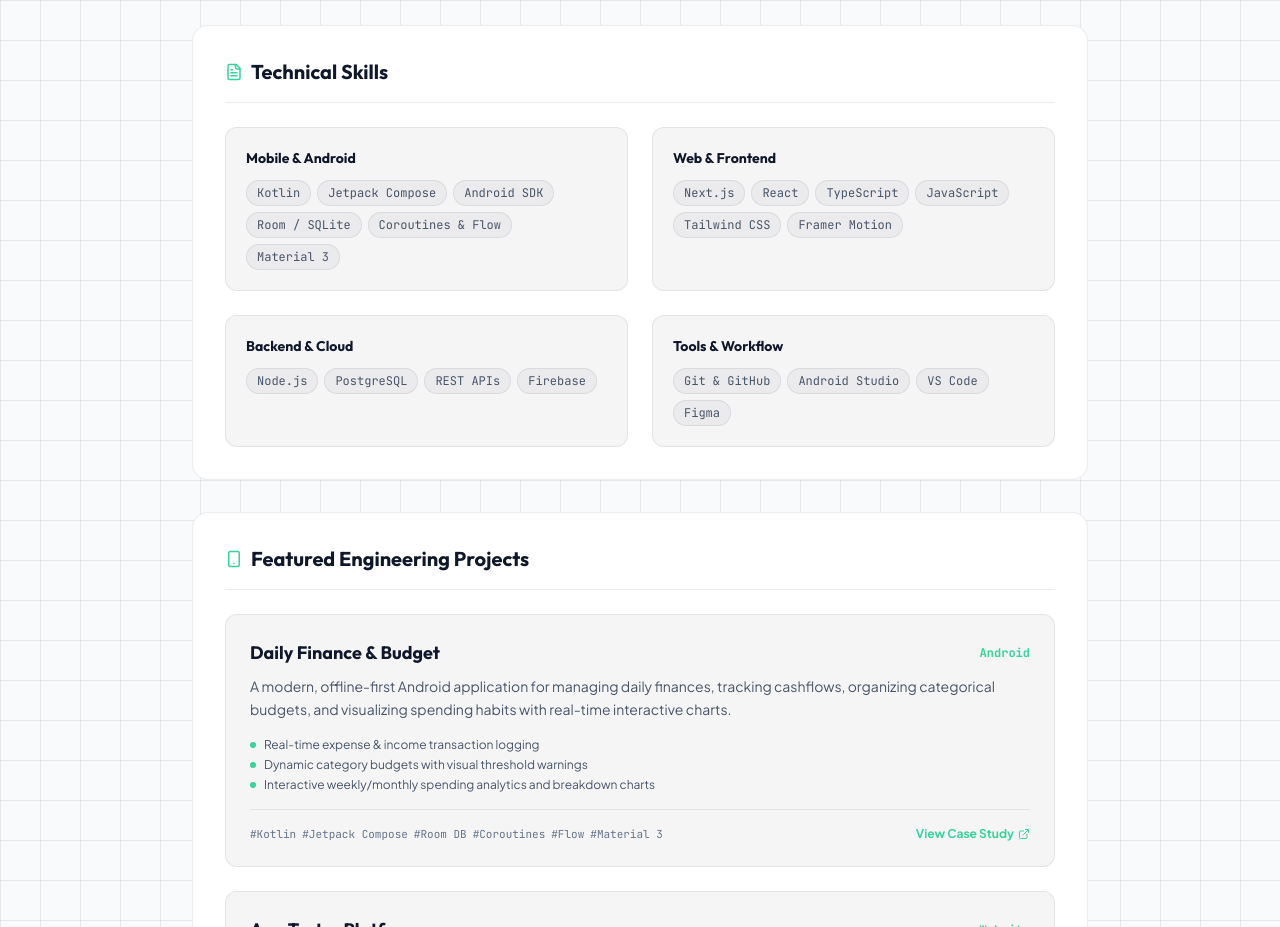
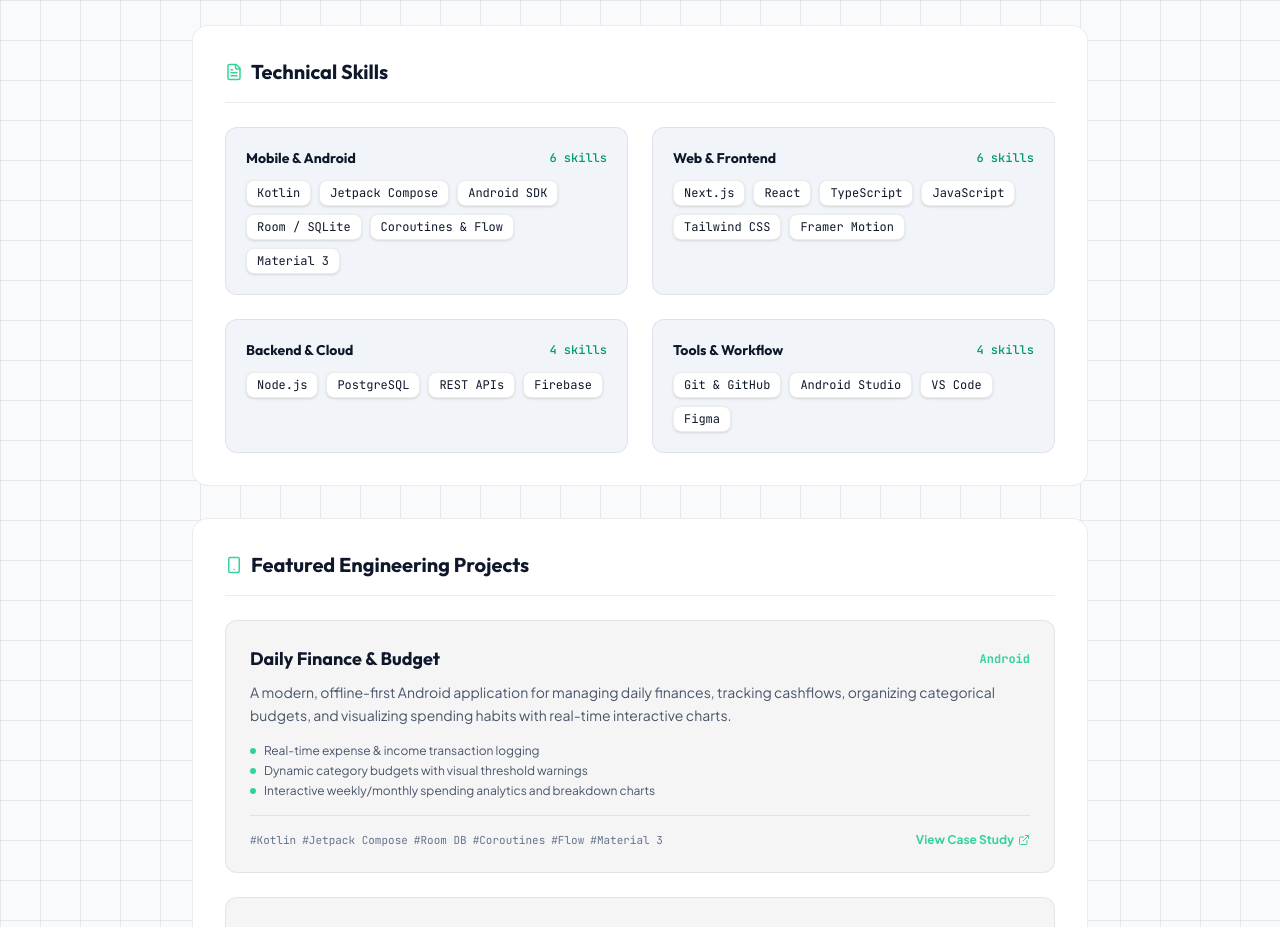
Before and after one commit to Subhan-Haider/my-prof, a Next.js app: page /resume in a window 1280 px wide. Shown: the part 840-1767 px from the top of the page. Built offline with nearby package versions, Linux system fonts and the light colour scheme.

Commit message:
feat: implement home page showcase and resume route

```diff
--- a/app/page.tsx
+++ b/app/page.tsx
@@ -846,23 +846,23 @@ export default function Home() {
                     href={repo.url}
                     target="_blank"
                     rel="noreferrer"
-                    className="group flex h-full flex-col justify-between rounded-2xl border border-white/[0.08] bg-[#0f111d]/70 p-5 backdrop-blur-md hover:border-[#34d399]/40 hover:bg-[#15192c]/80 transition-all"
+                    className="group flex h-full flex-col justify-between rounded-2xl border border-[var(--border-subtle)] bg-[var(--bg-surface)] p-5 backdrop-blur-md hover:border-[var(--border-active)] hover:shadow-md shadow-sm dark:shadow-none transition-all"
                   >
                     <div>
-                      <div className="flex items-center justify-between text-[#64748b] group-hover:text-white transition-colors">
+                      <div className="flex items-center justify-between text-[#64748b] group-hover:text-[var(--text-primary)] transition-colors">
                         <FolderGit2 size={16} />
                         <ArrowUpRight size={14} className="opacity-0 group-hover:opacity-100 transition-opacity" />
                       </div>
-                      <h4 className="mt-3 font-display font-bold text-white text-base truncate">
+                      <h4 className="mt-3 font-display font-bold text-[var(--text-primary)] text-base truncate">
                         {repo.name}
                       </h4>
-                      <p className="mt-2 text-xs text-[#94a3b8] line-clamp-2 leading-relaxed">
+                      <p className="mt-2 text-xs text-[var(--text-secondary)] line-clamp-2 leading-relaxed">
                         {repo.description || "Open source experiment and code shared on GitHub."}
                       </p>
                     </div>
 
-                    <div className="mt-6 flex items-center justify-between pt-4 border-t border-white/5 text-[11px] font-mono text-[#64748b]">
-                      <span className="text-[#34d399]">{repo.language || "Code"}</span>
+                    <div className="mt-6 flex items-center justify-between pt-4 border-t border-[var(--border-subtle)] text-[11px] font-mono text-[#64748b]">
+                      <span className="text-emerald-600 dark:text-[#34d399] font-medium">{repo.language || "Code"}</span>
                       <div className="flex items-center gap-3">
                         <span className="flex items-center gap-1">
                           <Star size={11} /> {repo.stars}
@@ -883,20 +883,20 @@ export default function Home() {
                     href="https://github.com/Subhan-Haider"
                     target="_blank"
                     rel="noreferrer"
-                    className="group flex h-full flex-col justify-between rounded-2xl border border-white/[0.08] bg-[#0f111d]/70 p-5 backdrop-blur-md hover:border-[#34d399]/40 transition-all"
+                    className="group flex h-full flex-col justify-between rounded-2xl border border-[var(--border-subtle)] bg-[var(--bg-surface)] p-5 backdrop-blur-md hover:border-[var(--border-active)] hover:shadow-md shadow-sm dark:shadow-none transition-all"
                   >
                     <div>
                       <div className="flex items-center justify-between text-[#64748b]">
                         <FolderGit2 size={16} />
                         <ArrowUpRight size={14} />
                       </div>
-                      <h4 className="mt-3 font-display font-bold text-white text-base">
+                      <h4 className="mt-3 font-display font-bold text-[var(--text-primary)] text-base">
                         {item.name}
                       </h4>
-                      <p className="mt-2 text-xs text-[#94a3b8] leading-relaxed">{item.desc}</p>
+                      <p className="mt-2 text-xs text-[var(--text-secondary)] leading-relaxed">{item.desc}</p>
                     </div>
-                    <div className="mt-6 flex items-center justify-between pt-4 border-t border-white/5 text-[11px] font-mono text-[#64748b]">
-                      <span className="text-[#34d399]">{item.lang}</span>
+                    <div className="mt-6 flex items-center justify-between pt-4 border-t border-[var(--border-subtle)] text-[11px] font-mono text-[#64748b]">
+                      <span className="text-emerald-600 dark:text-[#34d399] font-medium">{item.lang}</span>
                       <span>Open Source</span>
                     </div>
                   </a>
--- a/app/resume/page.tsx
+++ b/app/resume/page.tsx
@@ -135,16 +135,17 @@ export default function ResumePage() {
               {techCategories.map((cat) => (
                 <div
                   key={cat.category}
-                  className="rounded-xl border border-white/5 bg-white/[0.02] p-5"
+                  className="rounded-xl border border-[var(--border-subtle)] bg-[var(--bg-surface-elevated)] p-5"
                 >
-                  <h3 className="text-sm font-bold text-white font-display mb-3">
-                    {cat.category}
+                  <h3 className="text-sm font-bold text-[var(--text-primary)] font-display mb-3 flex items-center justify-between">
+                    <span>{cat.category}</span>
+                    <span className="text-xs font-mono text-emerald-600 dark:text-[#34d399] font-medium">{cat.items.length} skills</span>
                   </h3>
-                  <div className="flex flex-wrap gap-1.5">
+                  <div className="flex flex-wrap gap-2">
                     {cat.items.map((item) => (
                       <span
                         key={item.name}
-                        className="rounded-full border border-white/10 bg-white/5 px-2.5 py-1 text-xs font-mono text-[#cbd5e1]"
+                        className="rounded-lg border border-[var(--border-subtle)] bg-[var(--bg-surface)] px-2.5 py-1 text-xs font-mono text-[var(--text-primary)] shadow-sm"
                       >
                         {item.name}
                       </span>
```
